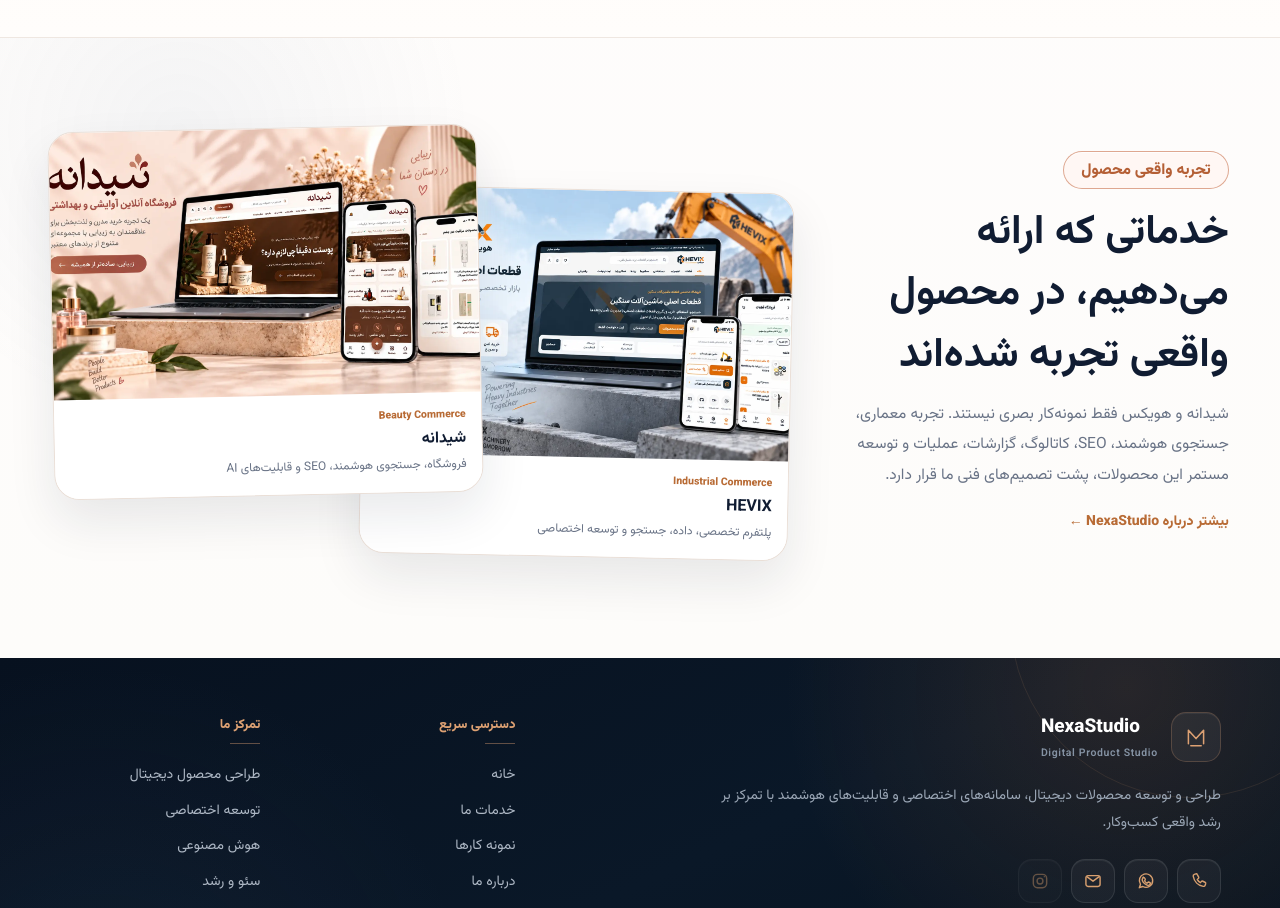
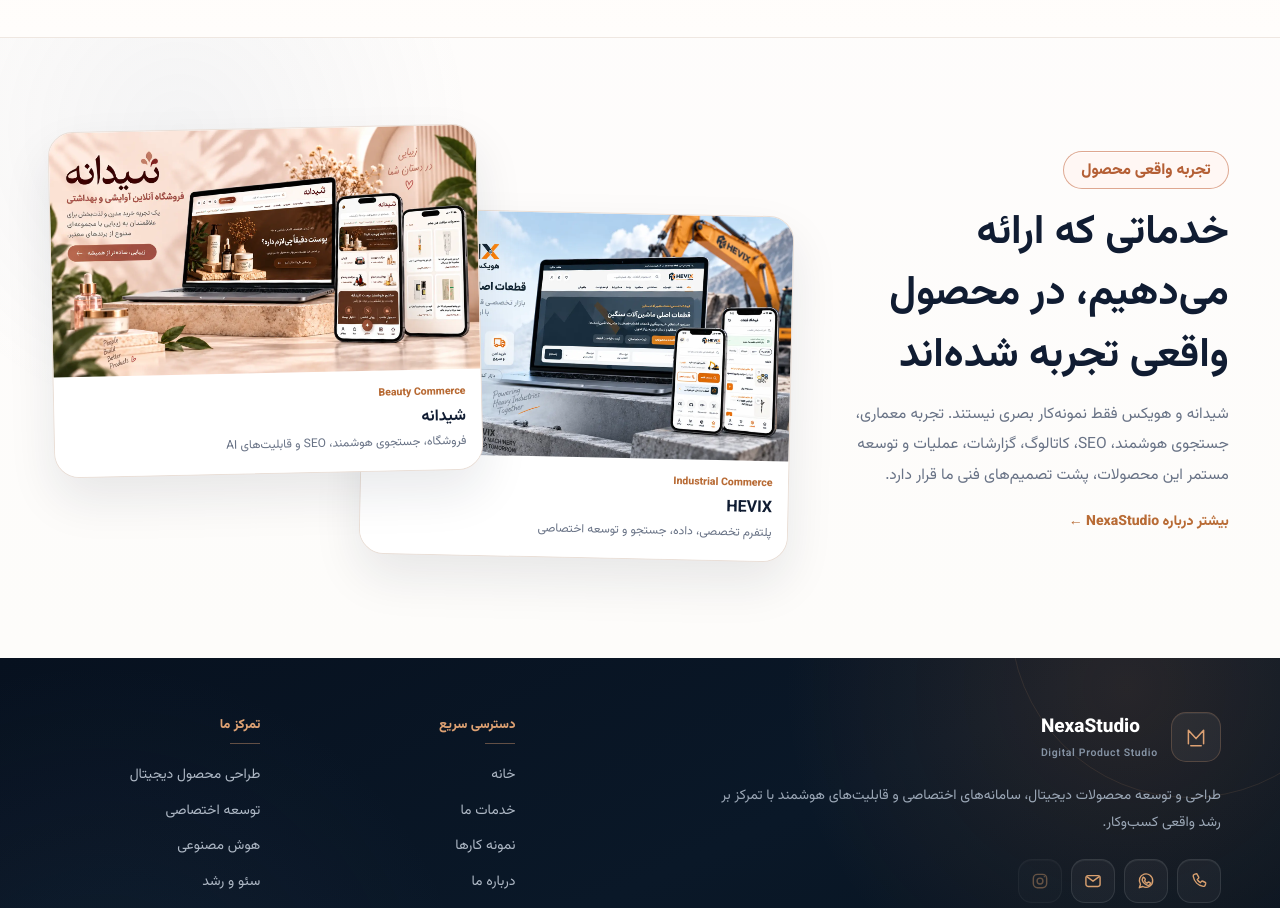
Before and after one commit to zohreksh/smartpilot, a Nuxt app: page /services in a window 1280 px wide. Shown: the part 4540-5448 px from the top of the page. Built offline with nearby package versions, Linux system fonts and the light colour scheme.

Commit message:
Restore natural aspect ratio for services proof images

```diff
--- a/pages/services.vue
+++ b/pages/services.vue
@@ -1434,10 +1434,7 @@ const recoverProofImage = (image) => {
 .proof-products img {
   display: block;
   width: 100%;
-  height: 100%;
-  aspect-ratio: 16 / 10;
-  object-fit: cover;
-  object-position: center;
+  height: auto;
 }
 
 .proof-products figcaption {
```
